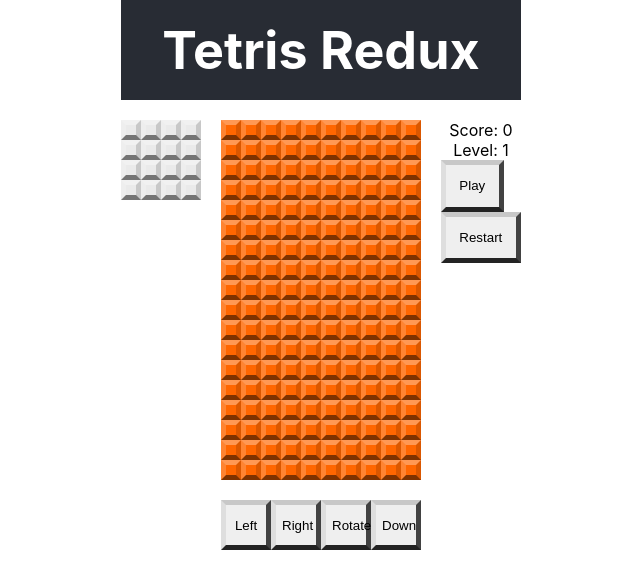
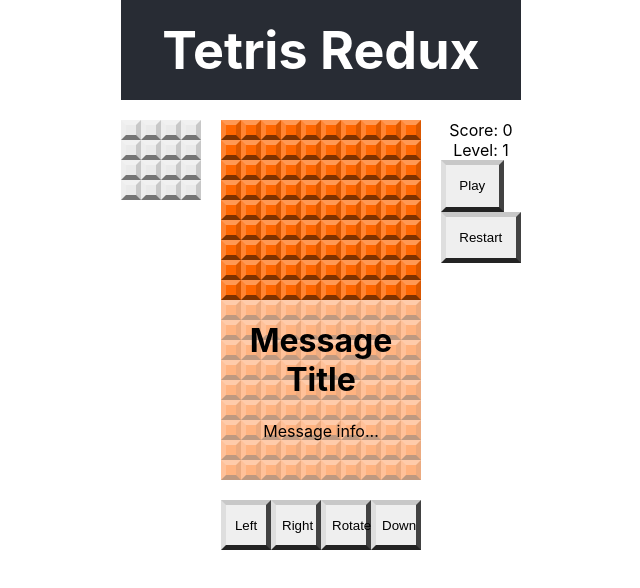
Before and after one commit to scottzyang/react-redux-tetris, a React (Create React App) app: page / in a window 1280 px wide. Shown: the top 588 px of the page, without its empty margins (319-959 px from the left). Built offline with nearby package versions, Linux system fonts and the light colour scheme.

Commit message:
Added initial message popup

```diff
--- a/src/App.js
+++ b/src/App.js
@@ -5,6 +5,7 @@ import GridBoard from './components/GridBoard'
 import NextBlock from './components/NextBlock'
 import ScoreBoard from './components/ScoreBoard'
 import Controls from './components/Controls'
+import MessagePopup from './components/MessagePopup'
 
 function App() {
   return (
@@ -16,6 +17,7 @@ function App() {
       <NextBlock />
       <ScoreBoard />
       <Controls />
+      <MessagePopup />
     </div>
   );
 }
--- /dev/null
+++ b/src/components/MessagePopup.js
@@ -0,0 +1,11 @@
+import React from 'react'
+
+// Displays a message
+export default function MessagePopup(props) {
+  return (
+    <div className='message-popup'>
+      <h1>Message Title</h1>
+      <p>Message info...</p>
+    </div>
+  )
+}
--- a/src/index.css
+++ b/src/index.css
@@ -177,3 +177,20 @@ code {
   border-right-color: var(--button-color-r);
   border-bottom-color: var(--button-color-b);
 }
+
+/* Message Popup Styles */
+.message-popup {
+  position: absolute;
+  left: 50%;
+  top: 50%;
+  transform: translate(-50%, -50%);
+  width: calc(var(--tile-size) * 10);
+  height: calc(var(--tile-size) * 10);
+  background-color: rgba(255, 255, 255, 0.5);
+  text-align: center;
+}
+
+/*
+.message-popup.hidden {
+  display: none;
+} */
```
